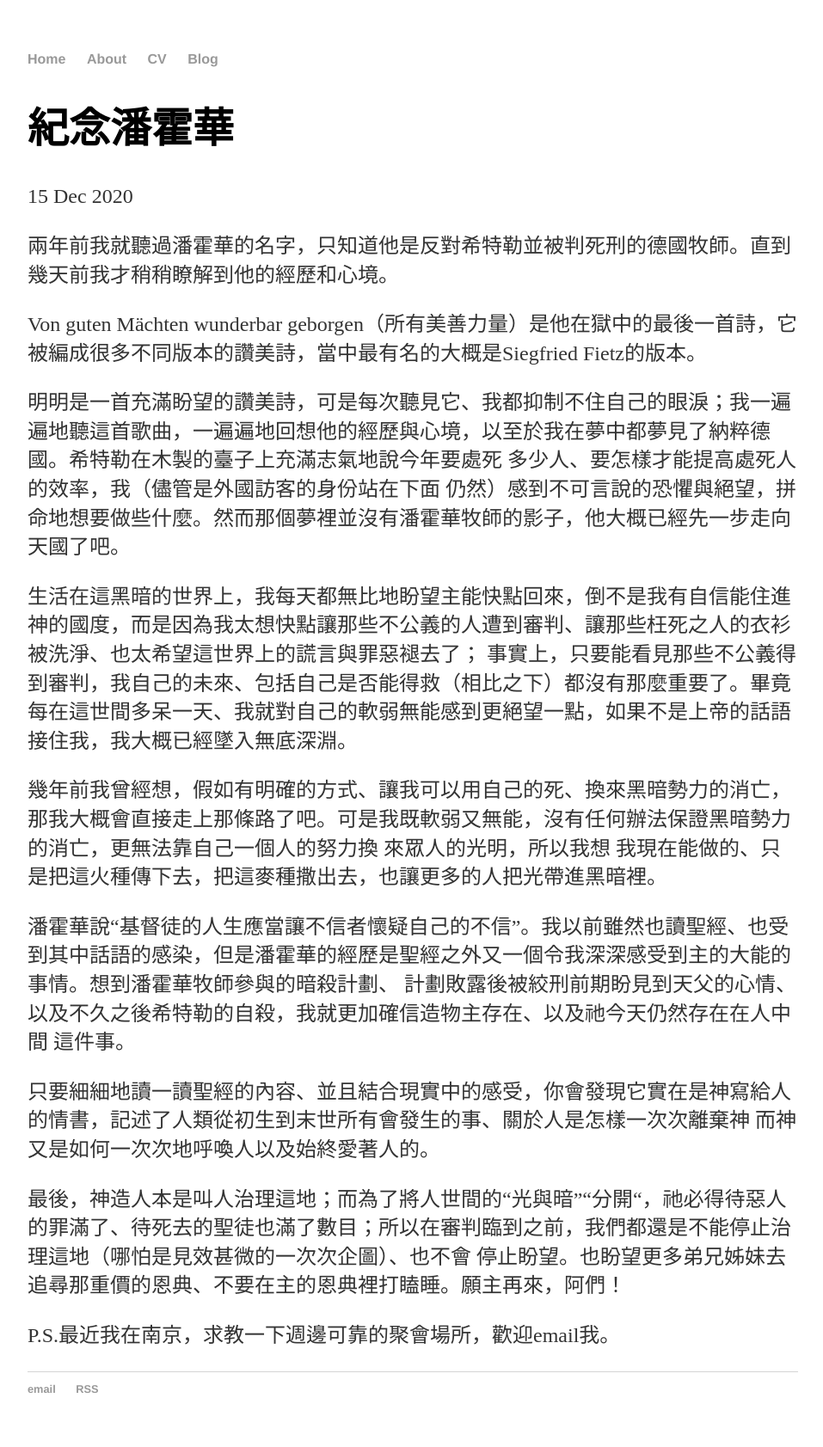
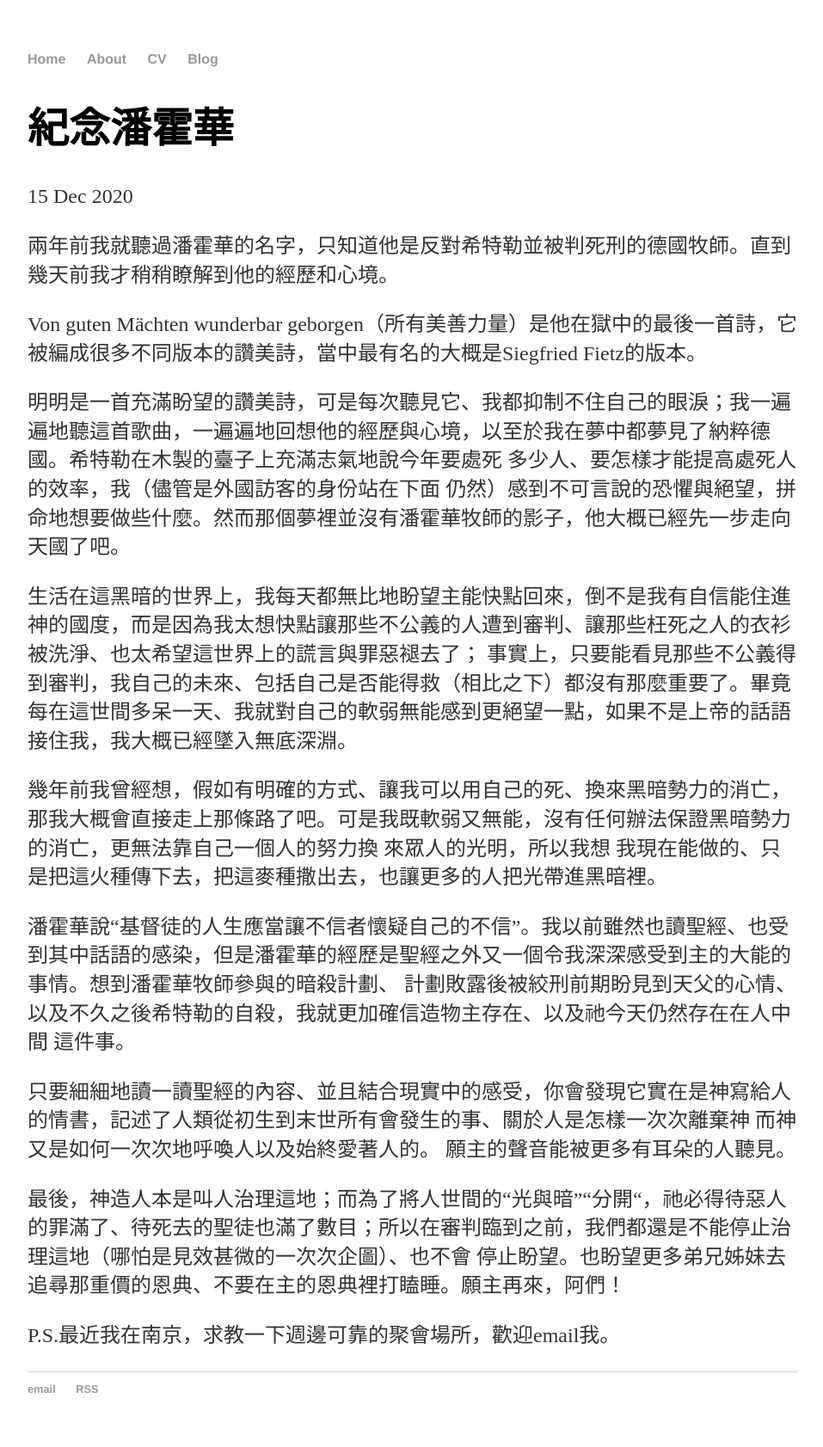
Before and after one commit to Ekove/ekove.github.io, a Jekyll site: the page built from _posts/2020-12-15-In_Memorial_of_Bonhoeffer.md, in a window 1280 px wide. Shown: the whole page at 86% size, without its empty margins (160-1117 px from the left). Built offline with Jekyll 4.4.1, drawn with Linux system fonts in a browser that asks for light colours.

Commit message:
Update 2020-12-15-In_Memorial_of_Bonhoeffer.md

```diff
--- a/_posts/2020-12-15-In_Memorial_of_Bonhoeffer.md
+++ b/_posts/2020-12-15-In_Memorial_of_Bonhoeffer.md
@@ -20,6 +20,7 @@ Von guten Mächten wunderbar geborgen（所有美善力量）是他在獄中的
 計劃敗露後被絞刑前期盼見到天父的心情、以及不久之後希特勒的自殺，我就更加確信造物主存在、以及祂今天仍然存在在人中間 這件事。
 
 只要細細地讀一讀聖經的內容、並且結合現實中的感受，你會發現它實在是神寫給人的情書，記述了人類從初生到末世所有會發生的事、關於人是怎樣一次次離棄神 而神又是如何一次次地呼喚人以及始終愛著人的。
+願主的聲音能被更多有耳朵的人聽見。
 
 最後，神造人本是叫人治理這地；而為了將人世間的“光與暗”“分開“，祂必得待惡人的罪滿了、待死去的聖徒也滿了數目；所以在審判臨到之前，我們都還是不能停止治理這地（哪怕是見效甚微的一次次企圖）、也不會
 停止盼望。也盼望更多弟兄姊妹去追尋那重價的恩典、不要在主的恩典裡打瞌睡。願主再來，阿們！
```
